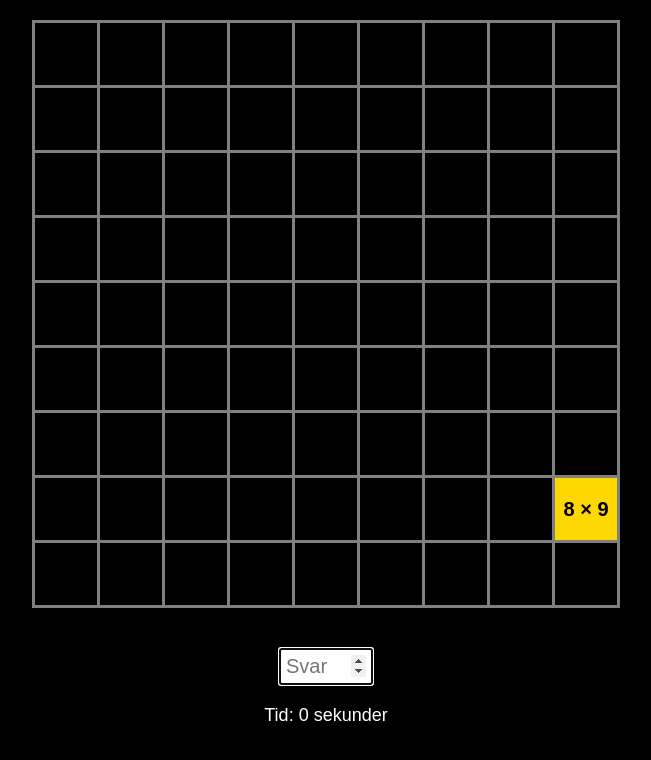
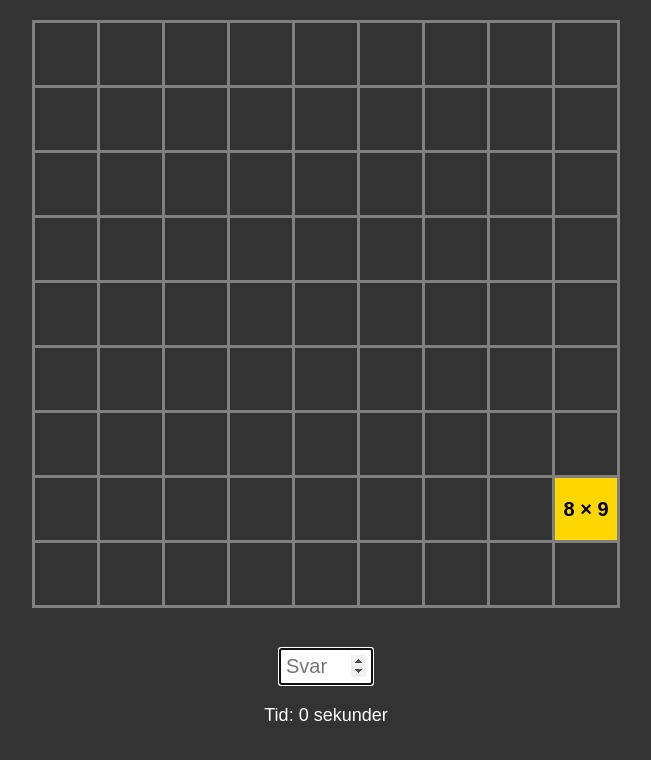
Before and after one commit to jako8281/9x9, a plain HTML site: page index.html in a window 1280 px wide. Shown: the whole page, without its empty margins (314-965 px from the left). Drawn offline with Linux system fonts and the light colour scheme.

Commit message:
Update index.html

```diff
--- a/index.html
+++ b/index.html
@@ -6,7 +6,7 @@
     <title>Tabeltræning</title>
     <style>
         body {
-            background-color: black;
+            background-color: #333333;
             color: white;
             font-family: Arial, sans-serif;
             text-align: center;
```
